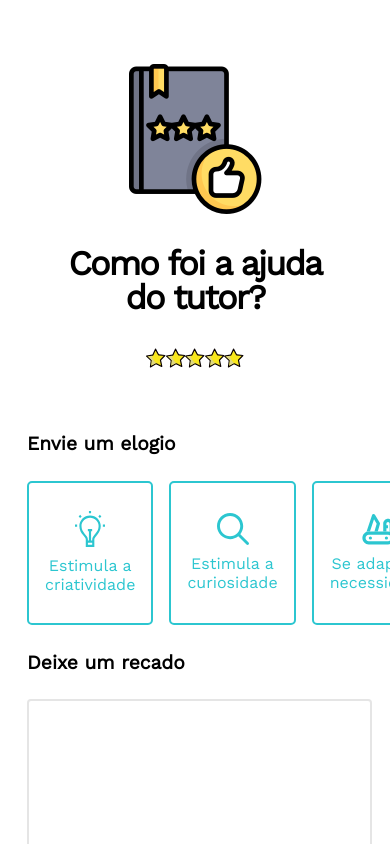
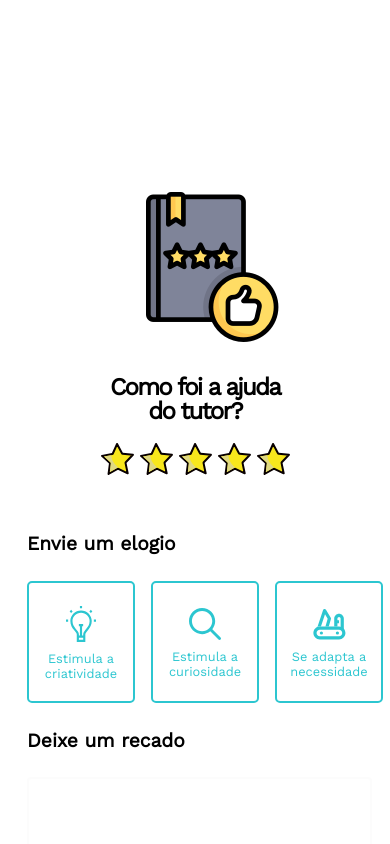
Before and after one commit to karsevar/TutorMundi-Technical-Interview, a React (Create React App) app: page / in a window 390 px wide. Both pictures are taken after a click on the button "ELOGIAR". Shown: the top 844 px of the page. Built offline with nearby package versions, Linux system fonts and the light colour scheme.

Commit message:
styles almost finished. WIP: automated scroll with elogair button

```diff
--- a/src/components/elogiarComponent/elogiarComponent.scss
+++ b/src/components/elogiarComponent/elogiarComponent.scss
@@ -65,7 +65,7 @@
       letter-spacing: 0.5px;
       color: #ffffff;
       background: #2cc6d0;
-      width: 9.2rem;
+      width: 9.6rem;
       height: 2.6rem;
       border-radius: 100px;
       border: none;
--- a/src/components/headerTutor/headerTutor.scss
+++ b/src/components/headerTutor/headerTutor.scss
@@ -3,6 +3,22 @@
   display: flex;
   flex-direction: column;
   align-items: center;
+
+  .header-image-container {
+    width: 132.4px;
+    height: 150px;
+    margin-left: 1.5rem;
+  }
+
+  @media (max-width: 500px) {
+    .header-image-container {
+      width: 101.5px;
+      height: 115px;
+      margin-bottom: 3rem;
+      margin-top: 8rem;
+      margin-right: 1.3rem;
+    }
+  }
 
   .header-text-container {
     h2 {
@@ -15,6 +31,12 @@
       text-align: center;
       color: #000000;
     }
+
+    @media (max-width: 500px) {
+      h2 {
+        font-size: 24px;
+      }
+    }
   }
 
   .star-container {
@@ -22,4 +44,10 @@
     display: flex;
     justify-content: space-around;
   }
+
+  @media (max-width: 500px) {
+    .star-container {
+      width: 50%;
+    }
+  }
 }
--- a/src/components/reviewComponent/reviewComponent.scss
+++ b/src/components/reviewComponent/reviewComponent.scss
@@ -15,13 +15,14 @@
         flex-direction: column;
         justify-content: center;
         align-items: center;
-        width: 6.2rem;
-        height: 7.8rem;
+        width: 4.5rem;
+        height: 7rem;
+        padding: 0.2rem 1rem;
         margin-right: 1rem;
         border-radius: 5px;
         border: 2px solid #2cc6d0;
 
-        font-size: 1rem;
+        font-size: 0.8rem;
         color: #2cc6d0;
 
         p {
@@ -56,15 +57,9 @@
         width: 400px;
         overflow-x: auto;
 
-        .select-box {
-          width: 6.2rem;
-          height: 7.8rem;
-          padding: 0.5rem 1rem;
-        }
-
         .check-sheet-box {
-          padding-right: 2rem;
-          padding-left: 2rem;
+          padding-right: 1.65rem;
+          padding-left: 1.65rem;
         }
       }
     }
@@ -84,7 +79,7 @@
       padding: 1.2rem 1.2rem;
       resize: none;
       font-size: 1rem;
-      //opacity: 0.1;
+      opacity: 0.1;
       font-weight: normal;
       font-stretch: normal;
       font-style: normal;
```
